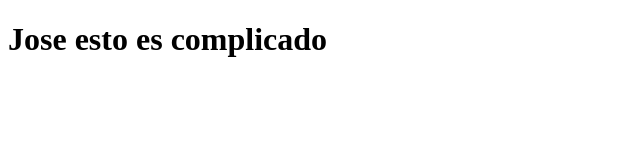
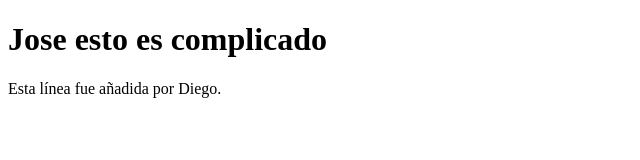
Before and after one commit to Kodosmv/proyecto-web-equipo1, a plain HTML site: page index.html in a window 1280 px wide. Shown: the whole page, without its empty margins (0-640 px from the left). Drawn offline with Linux system fonts and the light colour scheme.

Commit message:
primera modificación, index.html Diego

```diff
--- a/index.html
+++ b/index.html
@@ -7,5 +7,6 @@
 </head>
 <body>
     <h1> Jose esto es complicado </h1>
+<p>Esta línea fue añadida por Diego.</p>
 </body>
 </html>
```
